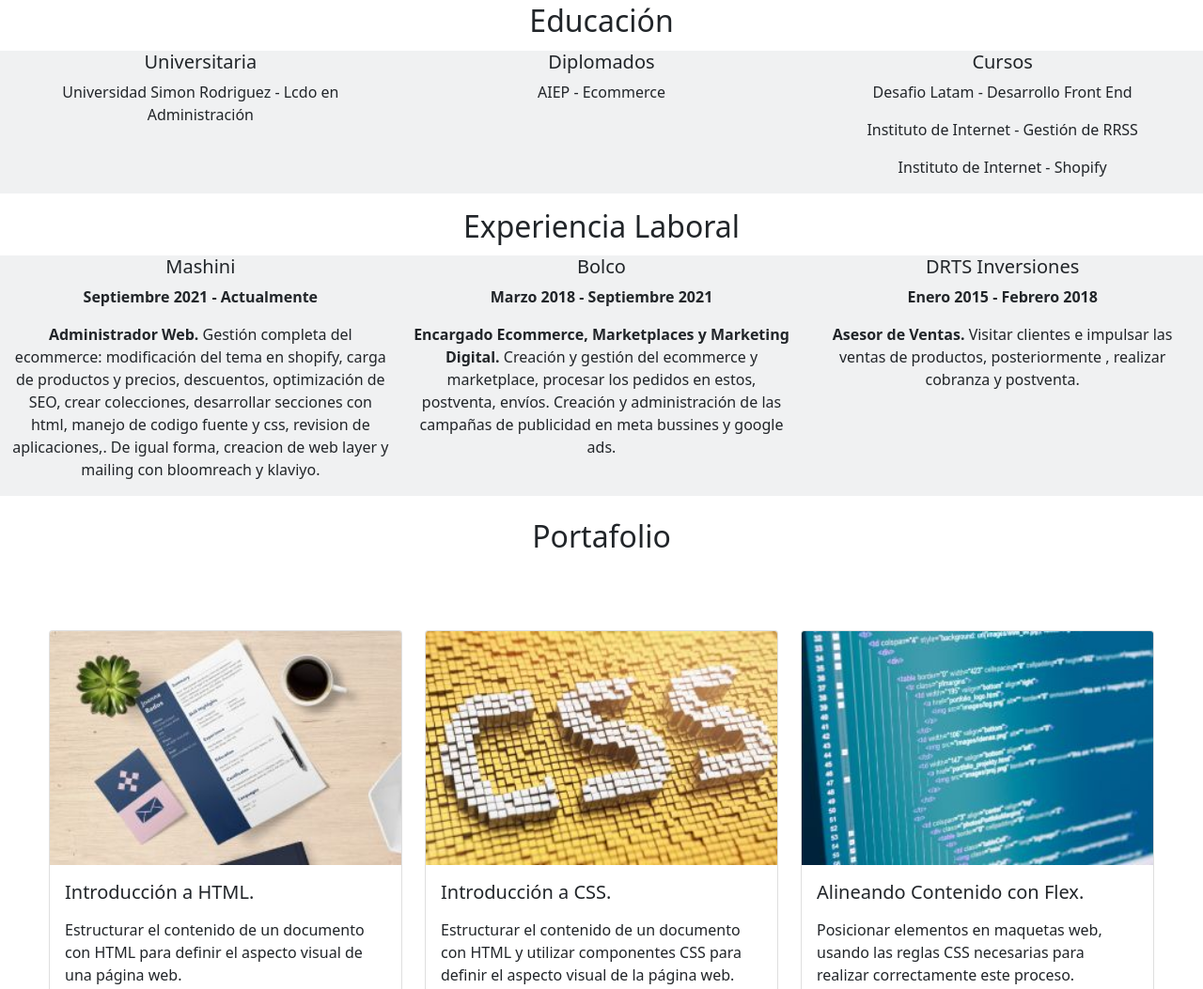
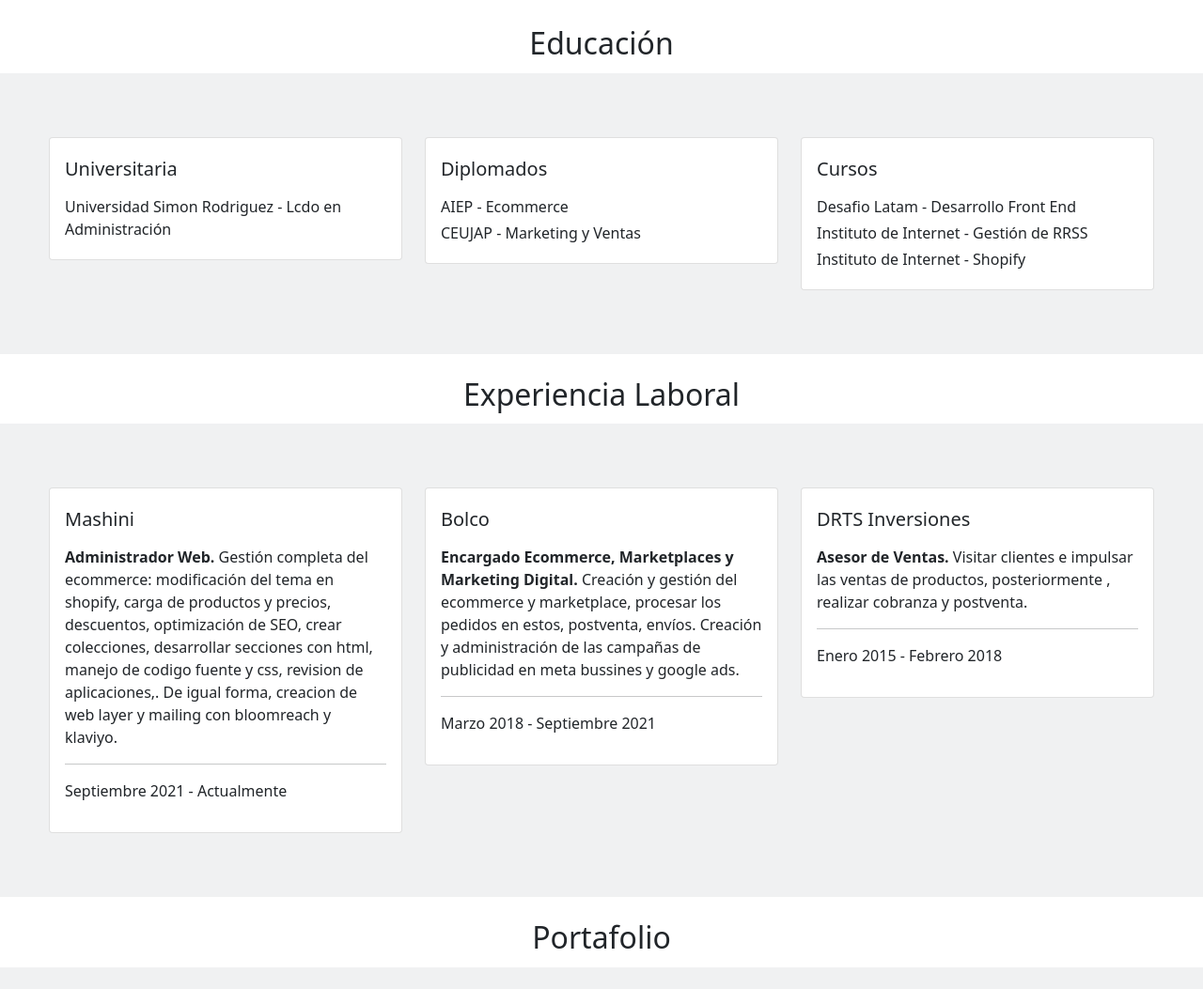
Before and after one commit to RodrigoFerrada/Franklin-curriculumfinal, a plain HTML site: page index.html in a window 1280 px wide. Shown: the part 397-1450 px from the top of the page at 94% size. Drawn offline with nearby package versions, Linux system fonts and the light colour scheme.

Commit message:
Se modifica las tablas de educacion  y trabajos por Cards, comenzamos a trabajar con la pagina de portafolio

```diff
--- a/index.html
+++ b/index.html
@@ -113,86 +113,131 @@
 
     <!-- Educacion -->
 
-    <section>
-      <h2 class="text-center pb-1">Educación</h2>
+    <main>
+      <h2 class="text-center pb-1 pt-4">Educación</h2>
 
-      <div class="container-fluid bg-secondary bg-opacity-10">
-        <div class="row row-cols-3 text-center d-flex flex-wrap">
-          <div class="col"><h5>Universitaria</h5></div>
-          <div class="col"><h5>Diplomados</h5></div>
-          <div class="col"><h5>Cursos</h5></div>
-          <div class="col">
-            <p>Universidad Simon Rodriguez - Lcdo en Administración</p>
+      <div
+        class="container-fluid px-4 m-xs-0 p-md-1 bg-secondary bg-opacity-10"
+      >
+        <div class="row p-xs-0 p-md-5">
+          <div class="col-xs-12 col-sm-6 col-md-4 pb-1 pt-3">
+            <div class="card">
+              <div class="card-body">
+                <p class="card-text fs-5 lh-sm pt-1">Universitaria</p>
+                <p class="text-body-secondary mb-1">
+                  Universidad Simon Rodriguez - Lcdo en Administración
+                </p>
+              </div>
+            </div>
           </div>
-          <div class="col"><p>AIEP - Ecommerce</p></div>
-          <div class="col">
-            <p>Desafio Latam - Desarrollo Front End</p>
-            <p>Instituto de Internet - Gestión de RRSS</p>
-            <p>Instituto de Internet - Shopify</p>
+
+          <div class="col-xs-12 col-sm-6 col-md-4 pb-3 pt-3">
+            <div class="card">
+              <div class="card-body">
+                <p class="card-text fs-5 lh-sm pt-1">Diplomados</p>
+                <p class="text-body-secondary mb-1">AIEP - Ecommerce</p>
+                <p class="text-body-secondary mb-1">
+                  CEUJAP - Marketing y Ventas
+                </p>
+              </div>
+            </div>
+          </div>
+
+          <div class="col-xs-12 col-sm-6 col-md-4 pb-3 pt-3">
+            <div class="card">
+              <div class="card-body">
+                <p class="card-text fs-5 lh-sm pt-1">Cursos</p>
+                <p class="text-body-secondary mb-1">
+                  Desafio Latam - Desarrollo Front End
+                </p>
+                <p class="text-body-secondary mb-1">
+                  Instituto de Internet - Gestión de RRSS
+                </p>
+                <p class="text-body-secondary mb-1">
+                  Instituto de Internet - Shopify
+                </p>
+              </div>
+            </div>
           </div>
         </div>
       </div>
-    </section>
+    </main>
 
     <!-- Experiencia Laboral -->
 
-    <section>
-      <h2 class="text-center pb-1 pt-3">Experiencia Laboral</h2>
+    <main>
+      <h2 class="text-center pb-1 pt-4">Experiencia Laboral</h2>
 
-      <div class="container-fluid bg-secondary bg-opacity-10">
-        <div class="row row-cols-3 text-center d-flex flex-wrap">
-          <div class="col">
-            <h5>Mashini</h5>
-            <p><b>Septiembre 2021 - Actualmente</b></p>
+      <div
+        class="container-fluid px-4 m-xs-0 p-md-1 bg-secondary bg-opacity-10"
+      >
+        <div class="row p-xs-0 p-md-5">
+          <div class="col-xs-12 col-sm-6 col-md-4 pb-3 pt-3">
+            <div class="card">
+              <div class="card-body">
+                <p class="card-text fs-5 lh-sm pt-1">Mashini</p>
+                <p class="text-body-secondary mb-1">
+                  <b>Administrador Web. </b>Gestión completa del ecommerce:
+                  modificación del tema en shopify, carga de productos y
+                  precios, descuentos, optimización de SEO, crear colecciones,
+                  desarrollar secciones con html, manejo de codigo fuente y css,
+                  revision de aplicaciones,. De igual forma, creacion de web
+                  layer y mailing con bloomreach y klaviyo.
+                </p>
+                <hr class="dropdown-divider-bg" />
+                <p>Septiembre 2021 - Actualmente</p>
+              </div>
+            </div>
           </div>
-          <div class="col">
-            <h5>Bolco</h5>
-            <p><b>Marzo 2018 - Septiembre 2021</b></p>
+
+          <div class="col-xs-12 col-sm-6 col-md-4 pb-3 pt-3">
+            <div class="card">
+              <div class="card-body">
+                <p class="card-text fs-5 lh-sm pt-1">Bolco</p>
+                <p class="text-body-secondary mb-1">
+                  <b>Encargado Ecommerce, Marketplaces y Marketing Digital. </b>
+                  Creación y gestión del ecommerce y marketplace, procesar los
+                  pedidos en estos, postventa, envíos. Creación y administración
+                  de las campañas de publicidad en meta bussines y google ads.
+                </p>
+                <hr class="dropdown-divider-bg" />
+                <p>Marzo 2018 - Septiembre 2021</p>
+              </div>
+            </div>
           </div>
-          <div class="col">
-            <h5>DRTS Inversiones</h5>
-            <p><b>Enero 2015 - Febrero 2018</b></p>
-          </div>
-          <div class="col">
-            <p>
-              <b>Administrador Web. </b> Gestión completa del ecommerce:
-              modificación del tema en shopify, carga de productos y precios,
-              descuentos, optimización de SEO, crear colecciones, desarrollar
-              secciones con html, manejo de codigo fuente y css, revision de
-              aplicaciones,. De igual forma, creacion de web layer y mailing con
-              bloomreach y klaviyo.
-            </p>
-          </div>
-          <div class="col">
-            <p>
-              <b>Encargado Ecommerce, Marketplaces y Marketing Digital. </b>
-              Creación y gestión del ecommerce y marketplace, procesar los
-              pedidos en estos, postventa, envíos. Creación y administración de
-              las campañas de publicidad en meta bussines y google ads.
-            </p>
-          </div>
-          <div class="col">
-            <p>
-              <b>Asesor de Ventas. </b> Visitar clientes e impulsar las ventas
-              de productos, posteriormente , realizar cobranza y postventa.
-            </p>
+
+          <div class="col-xs-12 col-sm-6 col-md-4 pb-3 pt-3">
+            <div class="card">
+              <div class="card-body">
+                <p class="card-text fs-5 lh-sm pt-1">DRTS Inversiones</p>
+                <p class="text-body-secondary mb-1">
+                  <b>Asesor de Ventas. </b> Visitar clientes e impulsar las
+                  ventas de productos, posteriormente , realizar cobranza y
+                  postventa.
+                </p>
+                <hr class="dropdown-divider-bg" />
+                <p>Enero 2015 - Febrero 2018</p>
+              </div>
+            </div>
           </div>
         </div>
       </div>
-    </section>
+    </main>
 
     <!--Portafolio-->
     <main>
       <h2 class="text-center pb-1 pt-4">Portafolio</h2>
 
-      <div class="container-fluid px-4 m-xs-0 p-md-1 pt-1">
+      <div
+        class="container-fluid px-4 m-xs-0 p-md-1 bg-secondary bg-opacity-10"
+      >
         <div class="row p-xs-0 p-md-5">
           <div class="col-xs-12 col-sm-6 col-md-4 pb-3 pt-3">
             <div class="card">
               <img
                 src="assets\img\curric.jpg"
                 class="card-img-top"
-                alt="plumon"
+                alt="curriculum"
               />
               <div class="card-body">
                 <p class="card-text fs-5 lh-sm">Introducción a HTML.</p>
@@ -227,7 +272,7 @@
 
           <div class="col-xs-12 col-sm-6 col-md-4 pb-3 pt-3">
             <div class="card">
-              <img src="assets\img\css.jpg" class="card-img-top" alt="plumon" />
+              <img src="assets\img\css.jpg" class="card-img-top" alt="css" />
               <div class="card-body">
                 <p class="card-text fs-5 lh-sm">Introducción a CSS.</p>
                 <p class="text-body-secondary mb-1">
@@ -262,11 +307,7 @@
 
           <div class="col-xs-12 col-sm-6 col-md-4 pb-3 pt-3">
             <div class="card">
-              <img
-                src="assets\img\flex.jpg"
-                class="card-img-top"
-                alt="plumon"
-              />
+              <img src="assets\img\flex.jpg" class="card-img-top" alt="flex" />
               <div class="card-body">
                 <p class="card-text fs-5 lh-sm">
                   Alineando Contenido con Flex.
@@ -305,7 +346,7 @@
               <img
                 src="assets\img\bootstrap.jpg"
                 class="card-img-top"
-                alt="plumon"
+                alt="bootstrap"
               />
               <div class="card-body">
                 <p class="card-text fs-5 lh-sm">Bootstrap.</p>
@@ -344,7 +385,7 @@
               <img
                 src="assets\img\github.jpg"
                 class="card-img-top"
-                alt="plumon"
+                alt="github"
               />
               <div class="card-body">
                 <p class="card-text fs-5 lh-sm">Terminal, Git y Github.</p>
@@ -383,7 +424,7 @@
               <img
                 src="assets\img\fork.jpg"
                 class="card-img-top"
-                alt="plumon"
+                alt="forkear"
               />
               <div class="card-body">
                 <p class="card-text fs-5 lh-sm">Repositorios Forkeados.</p>
```
Also changed, not shown: portafolio.html (+92 -1 lines).
